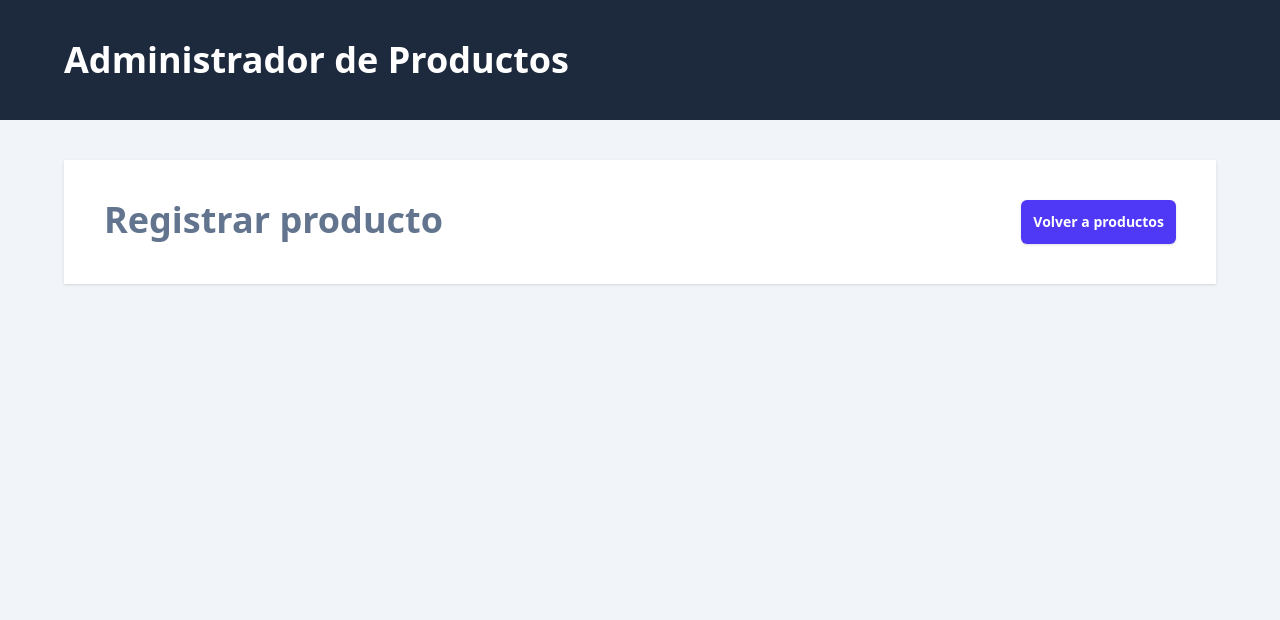
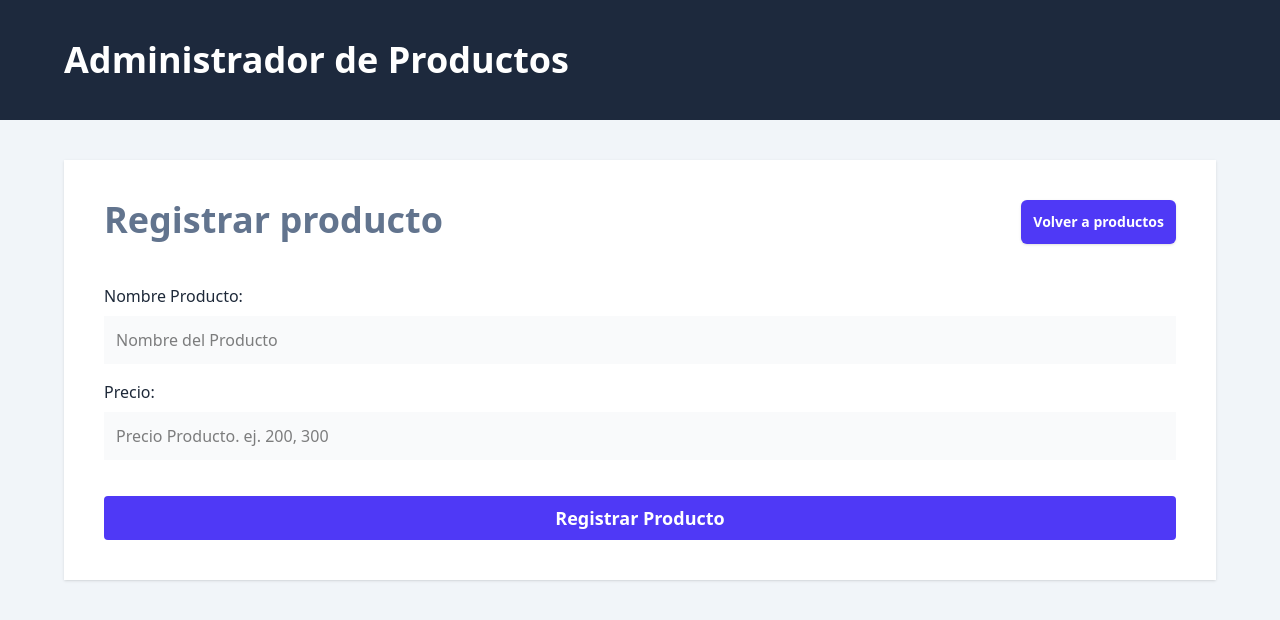
Before and after one commit to pierodev0/react-typescript-course, a React (Vite) app in the folder client/: page /productos/nuevo in a window 1280 px wide. Shown: the top 620 px of the page. Built offline with nearby package versions, Linux system fonts and the light colour scheme.

Commit message:
feat: recuperar datos ingresados en el form

```diff
--- a/client/src/router.tsx
+++ b/client/src/router.tsx
@@ -1,19 +1,20 @@
 import { createBrowserRouter } from "react-router";
 import Layout from "./layouts/Layout";
 import Products from "./views/Products";
-import NewProduct from "./views/NewProduct";
+import NewProduct, { action as newProductAction } from "./views/NewProduct";
 export const router = createBrowserRouter([
   {
     path: "/",
     element: <Layout />,
     children: [
       {
-        index : true,
+        index: true,
         element: <Products />,
       },
       {
-        path : 'productos/nuevo',
-        element : <NewProduct/>
+        path: "productos/nuevo",
+        element: <NewProduct />,
+        action: newProductAction,
       },
     ],
   },
--- a/client/src/views/NewProduct.tsx
+++ b/client/src/views/NewProduct.tsx
@@ -1,6 +1,18 @@
-import { Link } from "react-router";
-
+import { Form, Link, useActionData } from "react-router";
+export async function action({ request }) {
+  const data = Object.fromEntries(await request.formData());
+  let error = "";
+  if (Object.values(data).includes("")) {
+    error = "Todos los campos son obligatorios";
+  }
+  if (error.length) {
+    return error;
+  }
+  return {};
+}
 const NewProduct = () => {
+  const error = useActionData();
+  console.log(error);
   return (
     <>
       <div className="flex justify-between">
@@ -14,6 +26,37 @@
           Volver a productos
         </Link>
       </div>
+      <Form method="post" className="mt-10">
+        <div className="mb-4">
+          <label className="text-gray-800" htmlFor="name">
+            Nombre Producto:
+          </label>
+          <input
+            id="name"
+            type="text"
+            className="mt-2 block w-full p-3 bg-gray-50"
+            placeholder="Nombre del Producto"
+            name="name"
+          />
+        </div>
+        <div className="mb-4">
+          <label className="text-gray-800" htmlFor="price">
+            Precio:
+          </label>
+          <input
+            id="price"
+            type="number"
+            className="mt-2 block w-full p-3 bg-gray-50"
+            placeholder="Precio Producto. ej. 200, 300"
+            name="price"
+          />
+        </div>
+        <input
+          type="submit"
+          className="mt-5 w-full bg-indigo-600 p-2 text-white font-bold text-lg cursor-pointer rounded"
+          value="Registrar Producto"
+        />
+      </Form>
     </>
   );
 };
```
